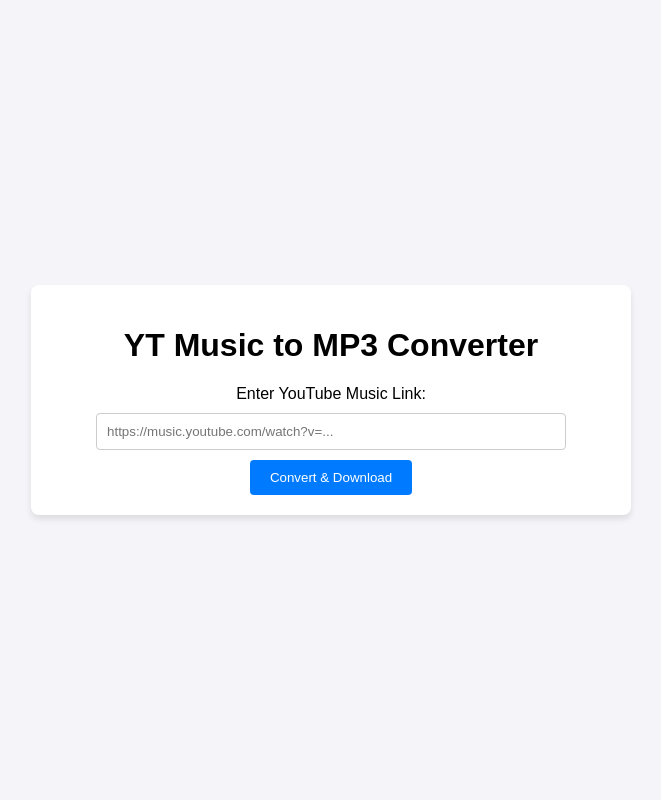
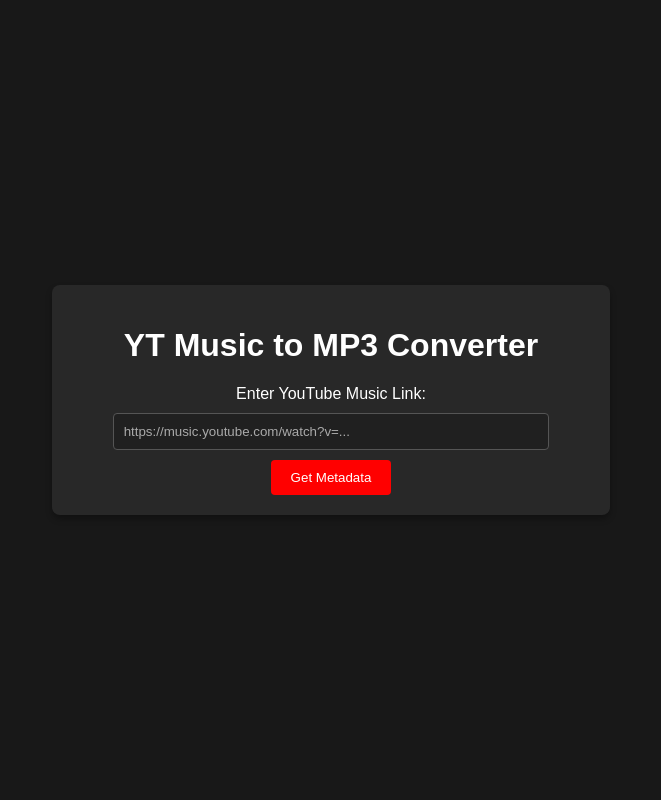
Before and after one commit to andinoferdi/Spotify-to-mp3, a Flask app: page / in a window 1280 px wide. Shown: the whole page, without its empty margins (309-970 px from the left). Run offline with Flask 3, Linux system fonts and the light colour scheme; some libraries are stand-ins or nearby versions.

Commit message:
Penambahan fitur album dan update css

```diff
--- a/app.py
+++ b/app.py
@@ -1,11 +1,25 @@
 import os
-from flask import Flask, render_template, request, send_from_directory
+from flask import Flask, render_template, request, jsonify, send_from_directory
 from yt_dlp import YoutubeDL
 import subprocess
 
 app = Flask(__name__)
 DOWNLOAD_FOLDER = "downloads"
 os.makedirs(DOWNLOAD_FOLDER, exist_ok=True)
+
+def get_metadata(youtube_url):
+    options = {
+        'quiet': True,
+        'no_warnings': True,
+    }
+    with YoutubeDL(options) as ydl:
+        info = ydl.extract_info(youtube_url, download=False)
+        return {
+            'title': info.get('title', 'Unknown Title'),
+            'artist': info.get('artist', 'Unknown Artist'),
+            'album': info.get('album', 'Unknown Album'),
+            'thumbnail': info.get('thumbnail', ''),
+        }
 
 def download_youtube_music_as_mp3(youtube_url):
     options = {
@@ -33,20 +47,35 @@
     os.replace(reduced_volume_file, original_file)
     return filename
 
-@app.route("/", methods=["GET", "POST"])
+@app.route("/", methods=["GET"])
 def index():
-    if request.method == "POST":
-        youtube_url = request.form["url"]
-        try:
-            filename = download_youtube_music_as_mp3(youtube_url)
-            return render_template("index.html", filename=filename)
-        except Exception as e:
-            return f"An error occurred: {e}", 500
     return render_template("index.html")
+
+@app.route("/get_metadata", methods=["POST"])
+def get_metadata_route():
+    youtube_url = request.json.get("url")
+    try:
+        metadata = get_metadata(youtube_url)
+        return jsonify(metadata)
+    except Exception as e:
+        return jsonify({"error": str(e)}), 500
+
+@app.route("/convert", methods=["POST"])
+def convert_route():
+    youtube_url = request.json.get("url")
+    try:
+        filename = download_youtube_music_as_mp3(youtube_url)
+        return jsonify({"filename": filename})
+    except Exception as e:
+        return jsonify({"error": str(e)}), 500
 
 @app.route("/downloads/<filename>")
 def downloads(filename):
-    return send_from_directory(DOWNLOAD_FOLDER, filename, as_attachment=True)
+    file_path = os.path.join(DOWNLOAD_FOLDER, filename)
+    if os.path.isfile(file_path):
+        return send_from_directory(DOWNLOAD_FOLDER, filename, as_attachment=True, mimetype='audio/mpeg')
+    else:
+        return "File not found", 404
 
 if __name__ == "__main__":
     app.run(debug=True)
--- a/static/style.css
+++ b/static/style.css
@@ -1,6 +1,7 @@
 body {
   font-family: Arial, sans-serif;
-  background-color: #f4f4f9;
+  background-color: #181818;
+  color: #fff;
   display: flex;
   justify-content: center;
   align-items: center;
@@ -10,33 +11,107 @@
 
 .container {
   text-align: center;
-  background: white;
+  background: #282828;
   padding: 20px;
   border-radius: 8px;
-  box-shadow: 0 4px 6px rgba(0, 0, 0, 0.1);
+  box-shadow: 0 4px 6px rgba(0, 0, 0, 0.3);
 }
 
 input[type="text"] {
   width: 80%;
   padding: 10px;
   margin: 10px 0;
-  border: 1px solid #ccc;
+  border: 1px solid #555;
   border-radius: 4px;
+  background-color: #202020;
+  color: #fff;
+}
+
+input[type="text"]::placeholder {
+  color: #aaa;
 }
 
 button {
   padding: 10px 20px;
-  background-color: #007bff;
+  background-color: #ff0000;
   color: white;
   border: none;
   border-radius: 4px;
   cursor: pointer;
+  transition: background-color 0.3s;
 }
 
 button:hover {
-  background-color: #0056b3;
+  background-color: #e60000;
 }
 
-.download-section {
+.thumbnail-container {
+  width: 250px;
+  height: 250px;
+  overflow: hidden;
+  margin: 20px auto;
+  border-radius: 8px;
+  box-shadow: 0 4px 6px rgba(0, 0, 0, 0.3);
+}
+
+.album-thumbnail {
+  width: 100%;
+  height: 100%;
+  object-fit: cover;
+  border-radius: 8px;
+}
+
+.download-btn {
+  display: inline-block;
+  padding: 10px 20px;
+  background-color: #ff0000;
+  color: white;
+  text-decoration: none;
+  border-radius: 4px;
+  margin-top: 10px;
+  transition: background-color 0.3s;
+}
+
+.download-btn:hover {
+  background-color: #e60000;
+}
+
+#loading-indicator {
   margin-top: 20px;
+  text-align: center;
 }
+
+.spinner {
+  margin: 10px auto;
+  width: 50px;
+  height: 50px;
+  border: 6px solid #444;
+  border-top: 6px solid #ff0000;
+  border-radius: 50%;
+  animation: spin 1s linear infinite;
+}
+
+.progress-bar {
+  width: 100%;
+  background-color: #444;
+  border-radius: 10px;
+  overflow: hidden;
+  height: 20px;
+  margin-top: 10px;
+}
+
+#progress-fill {
+  height: 100%;
+  width: 0%;
+  background-color: #ff0000;
+  transition: width 0.5s;
+}
+
+@keyframes spin {
+  0% {
+    transform: rotate(0deg);
+  }
+  100% {
+    transform: rotate(360deg);
+  }
+}
--- a/templates/index.html
+++ b/templates/index.html
@@ -5,27 +5,101 @@
     <meta name="viewport" content="width=device-width, initial-scale=1.0" />
     <title>YT Music to MP3 Converter</title>
     <link rel="stylesheet" href="/static/style.css" />
+    <script src="https://code.jquery.com/jquery-3.6.0.min.js"></script>
   </head>
   <body>
     <div class="container">
       <h1>YT Music to MP3 Converter</h1>
-      <form action="/" method="POST">
+      <form id="url-form">
         <label for="url">Enter YouTube Music Link:</label>
         <input
           type="text"
           id="url"
           name="url"
+          autocomplete="off"
           placeholder="https://music.youtube.com/watch?v=..."
           required
         />
-        <button type="submit">Convert & Download</button>
+        <button type="button" id="get-metadata-btn">Get Metadata</button>
+        <button type="button" id="convert-btn" style="display: none">
+          Convert & Download
+        </button>
       </form>
-      {% if filename %}
-      <div class="download-section">
-        <p>File ready for download:</p>
-        <a href="/downloads/{{ filename }}" download>Download MP3</a>
+
+      <div id="loading-indicator" style="display: none">
+        <p>Loading... Please wait.</p>
+        <div class="spinner"></div>
       </div>
-      {% endif %}
+
+      <div id="metadata-container" style="display: none">
+        <div class="thumbnail-container">
+          <img
+            id="thumbnail"
+            src=""
+            alt="Album Thumbnail"
+            class="album-thumbnail"
+          />
+        </div>
+        <h2 id="title"></h2>
+        <p id="artist"></p>
+        <p id="album"></p>
+      </div>
+
+      <div id="download-container" style="display: none">
+        <h2>Conversion Successful!</h2>
+        <p>File is ready for download:</p>
+        <a id="download-link" class="download-btn">Download MP3</a>
+      </div>
     </div>
+
+    <script>
+      $(document).ready(function () {
+        $("#get-metadata-btn").click(function () {
+          const url = $("#url").val();
+          $("#loading-indicator").show();
+          $.ajax({
+            url: "/get_metadata",
+            type: "POST",
+            contentType: "application/json",
+            data: JSON.stringify({ url }),
+            success: function (data) {
+              $("#loading-indicator").hide();
+              $("#metadata-container").show();
+              $("#thumbnail").attr("src", data.thumbnail);
+              $("#title").text(data.title);
+              $("#artist").text("Artist: " + data.artist);
+              $("#album").text("Album: " + data.album);
+
+              $("#get-metadata-btn").hide();
+              $("#convert-btn").show();
+            },
+            error: function (xhr) {
+              $("#loading-indicator").hide();
+              alert("Error: " + xhr.responseJSON.error);
+            },
+          });
+        });
+
+        $("#convert-btn").click(function () {
+          const url = $("#url").val();
+          $("#loading-indicator").show();
+          $.ajax({
+            url: "/convert",
+            type: "POST",
+            contentType: "application/json",
+            data: JSON.stringify({ url }),
+            success: function (data) {
+              $("#loading-indicator").hide();
+              $("#download-container").show();
+              $("#download-link").attr("href", "/downloads/" + data.filename);
+            },
+            error: function (xhr) {
+              $("#loading-indicator").hide();
+              alert("Error: " + xhr.responseJSON.error);
+            },
+          });
+        });
+      });
+    </script>
   </body>
 </html>
```
Also changed, not shown: static/favicon.ico (added).
